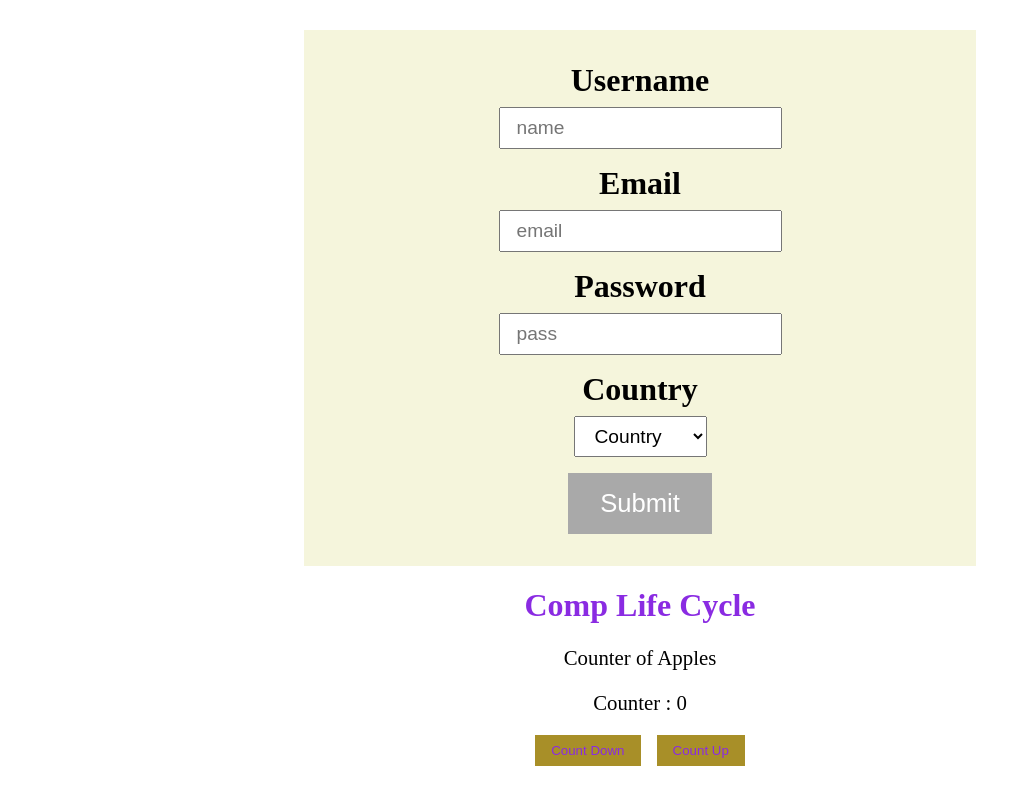
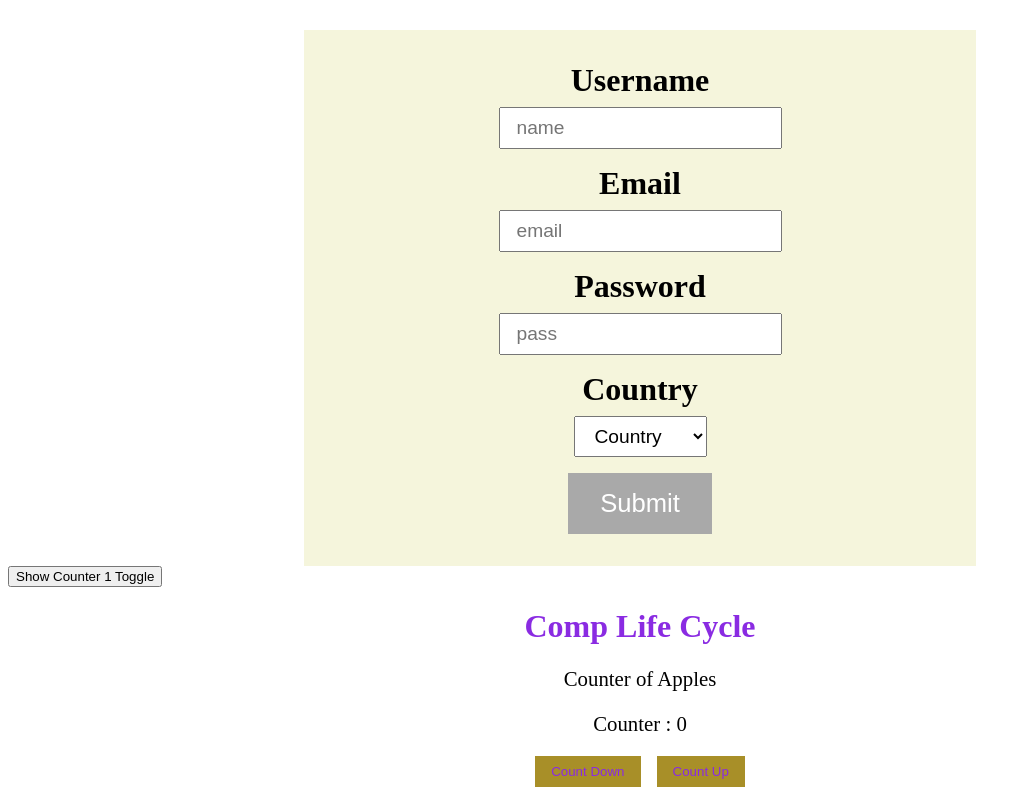
Before and after one commit to gurhanalan/React-Study-Notes-1, a React (Create React App) app: page / in a window 1280 px wide. Shown: the part 1667-2462 px from the top of the page, without its empty margins (0-1031 px from the left). Before the commit the page ends 2441 px from the top, so only its background shows below. Built offline with nearby package versions, Linux system fonts and the light colour scheme.

Commit message:
Add Unmount toggle at App js

```diff
--- a/src/App.js
+++ b/src/App.js
@@ -1,3 +1,4 @@
+import react, { useState } from "react";
 import ClassComponent from "./components/ClassComponent";
 import TitleFunctionalComp from "./components/FunctionalComponent";
 import StyleInlineCss from "./components/InlineCSS/StyleInlineCss";
@@ -14,6 +15,8 @@ import Form from "./components/form/Form";
 import Counter from "./components/compLifeCycle/Counter";
 
 function App() {
+    const [showCounter1, setShowCounter1] = useState(true);
+
     return (
         <div>
             <ClassComponent name="Jane Doe" />
@@ -40,8 +43,10 @@ function App() {
             <KeyboardEvents />
 
             <Form />
-
-            <Counter name="Apples" />
+            <button onClick={() => setShowCounter1(!showCounter1)}>
+                Show Counter 1 Toggle
+            </button>
+            {showCounter1 && <Counter name="Apples" />}
         </div>
     );
 }
```
